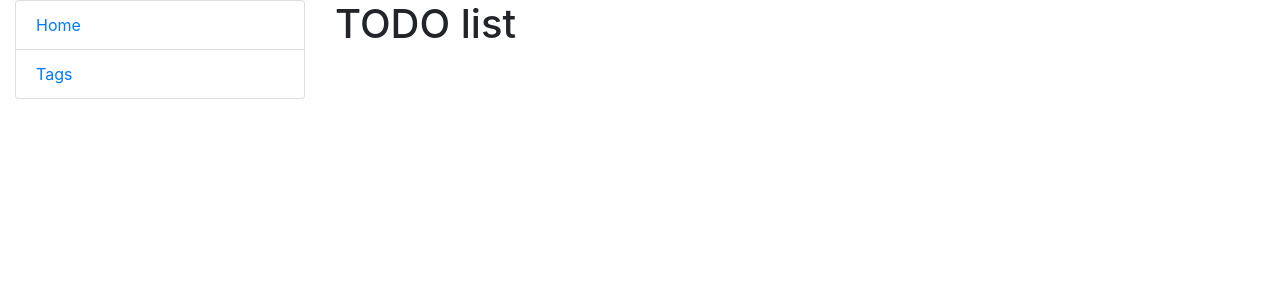
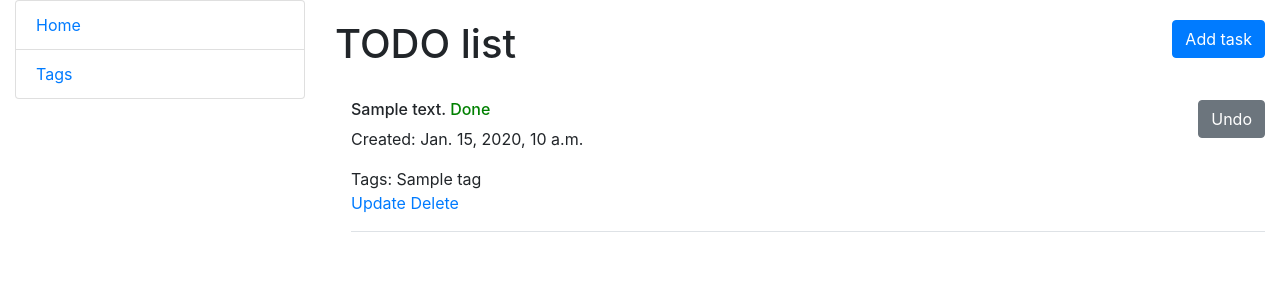
Before and after one commit to DenysRaboshchuk/ToDoList, a Django app: page / in a window 1280 px wide. Shown: the top 300 px of the page. Run offline with Django 4.2, Linux system fonts and the light colour scheme; tables that the repository leaves empty hold one stand-in row (values such as "Sample post").

Commit message:
Complete index.html page, add buttons to add task, delete, update, and state of task

```diff
--- a/ToDoList/settings.py
+++ b/ToDoList/settings.py
@@ -38,6 +38,8 @@ INSTALLED_APPS = [
     "django.contrib.messages",
     "django.contrib.staticfiles",
     "mainapp",
+    "crispy_forms",
+    "crispy_bootstrap4",
 ]
 
 MIDDLEWARE = [
@@ -125,3 +127,7 @@ STATICFILES_DIRS = [
 # https://docs.djangoproject.com/en/4.2/ref/settings/#default-auto-field
 
 DEFAULT_AUTO_FIELD = "django.db.models.BigAutoField"
+
+
+CRISPY_ALLOWED_TEMPLATE_PACKS = "bootstrap4"
+CRISPY_TEMPLATE_PACK = "bootstrap4"
--- a/mainapp/models.py
+++ b/mainapp/models.py
@@ -6,9 +6,12 @@ class Tag(models.Model):
         max_length=255
     )
 
+    def __str__(self):
+        return self.name
+
 
 class Task(models.Model):
-    content = models.TextField()
+    content = models.CharField(max_length=255)
     datetime_field = models.DateTimeField(
         auto_now_add=True
     )
@@ -23,3 +26,6 @@ class Task(models.Model):
         Tag,
         related_name="tags",
     )
+
+    class Meta:
+        ordering = ("task_done", "-datetime_field")
--- a/mainapp/urls.py
+++ b/mainapp/urls.py
@@ -1,10 +1,21 @@
 from django.contrib import admin
 from django.urls import path, include
 
-from mainapp.views import index
+from mainapp.views import (
+    Index,
+    TaskCreateView,
+    TaskUpdateView,
+    TaskDeleteView,
+    complete_or_not,
+)
 
 urlpatterns = [
-    path("", index, name="index"),
+    path("", Index.as_view(), name="index"),
+    path("task-add/", TaskCreateView.as_view(), name="task-add"),
+    path("task-update/<int:pk>/", TaskUpdateView.as_view(), name="task-update"),
+    path("task-delete/<int:pk>/", TaskDeleteView.as_view(), name="task-delete"),
+    path("complete-or-not/<int:pk>/", complete_or_not, name="complete-or-not"),
+
 ]
 
 app_name = "mainapp"
--- a/mainapp/views.py
+++ b/mainapp/views.py
@@ -1,11 +1,42 @@
-from django.shortcuts import render
+from django.shortcuts import render, redirect
+from django.urls import reverse_lazy
+from django.views import generic
 
 from mainapp.models import Task
 
 
-# Create your views here.
-def index(request):
-    context = {
-        "tasks": Task.objects.all()
-    }
-    return  render(request, "mainapp/index.html", context=context)
+class Index(generic.ListView):
+    model = Task
+    template_name = "mainapp/index.html"
+
+
+class TaskCreateView(generic.CreateView):
+    model = Task
+    template_name = "mainapp/task-form.html"
+    fields = ("content", "deadline", "tags")
+    success_url = reverse_lazy("mainapp:index")
+
+
+class TaskUpdateView(generic.UpdateView):
+    model = Task
+    template_name = "mainapp/task-form.html"
+    fields = ("content", "deadline", "tags")
+    success_url = reverse_lazy("mainapp:index")
+
+
+class TaskDeleteView(generic.DeleteView):
+    model = Task
+    template_name = "mainapp/confirm_delete.html"
+    success_url = reverse_lazy("mainapp:index")
+
+
+def complete_or_not(request, pk):
+    task = Task.objects.get(id=pk)
+    state = task.task_done
+    if state:
+        task.task_done = False
+        task.save()
+    else:
+        task.task_done = True
+        task.save()
+    return redirect("mainapp:index")
--- a/static/css/styles.css
+++ b/static/css/styles.css
@@ -0,0 +1,15 @@
+.color-green {
+    color: green;
+}
+
+.color-red {
+    color: red;
+}
+
+.border-bottom {
+    border-bottom: 1px solid #808998
+}
+
+.index-title {
+    margin-top: 20px;
+}
--- a/templates/mainapp/index.html
+++ b/templates/mainapp/index.html
@@ -2,5 +2,33 @@
 
 
 {% block content %}
-  <h1>TODO list</h1>
+  <h1 class="index-title">TODO list<a class="btn btn-primary" style="float: right" href="{% url 'mainapp:task-add' %}">Add task</a></h1>
+  <br>
+  {% for task in task_list %}
+    <div class="ml-3 border-bottom">
+    {% if task.task_done %}
+
+      <h6>{{ task.content }} <span class="color-green">Done</span> <a class="btn btn-secondary" style="float: right" href="{% url 'mainapp:complete-or-not' pk=task.id %}">Undo</a></h6>
+    {% else %}
+
+      <h6>{{ task.content }} <span class="color-red">Not done</span> <a class="btn btn-success" style="float: right" href="{% url 'mainapp:complete-or-not' pk=task.id %}">Complete</a></h6>
+    {% endif %}
+
+      <p>Created: {{ task.datetime_field }} </p>
+      <span>Tags:
+      {% for tag in task.tags.all %}
+         {{ tag.name }}
+      </span>
+      {% endfor %}
+
+
+
+
+
+      <p><a href="{% url 'mainapp:task-update' pk=task.id %}">Update</a> <a href="{% url 'mainapp:task-delete' pk=task.id %}">Delete</a></p>
+    </div>
+
+    <br>
+  {% endfor %}
+
 {% endblock %}
```
Also changed, not shown: mainapp/admin.py (+11 -0 lines), templates/mainapp/confirm_delete.html (added, +12 -0 lines), templates/mainapp/task-form.html (added, +11 -0 lines), mainapp/migrations/0002_alter_task_options_alter_task_content.py (added).
